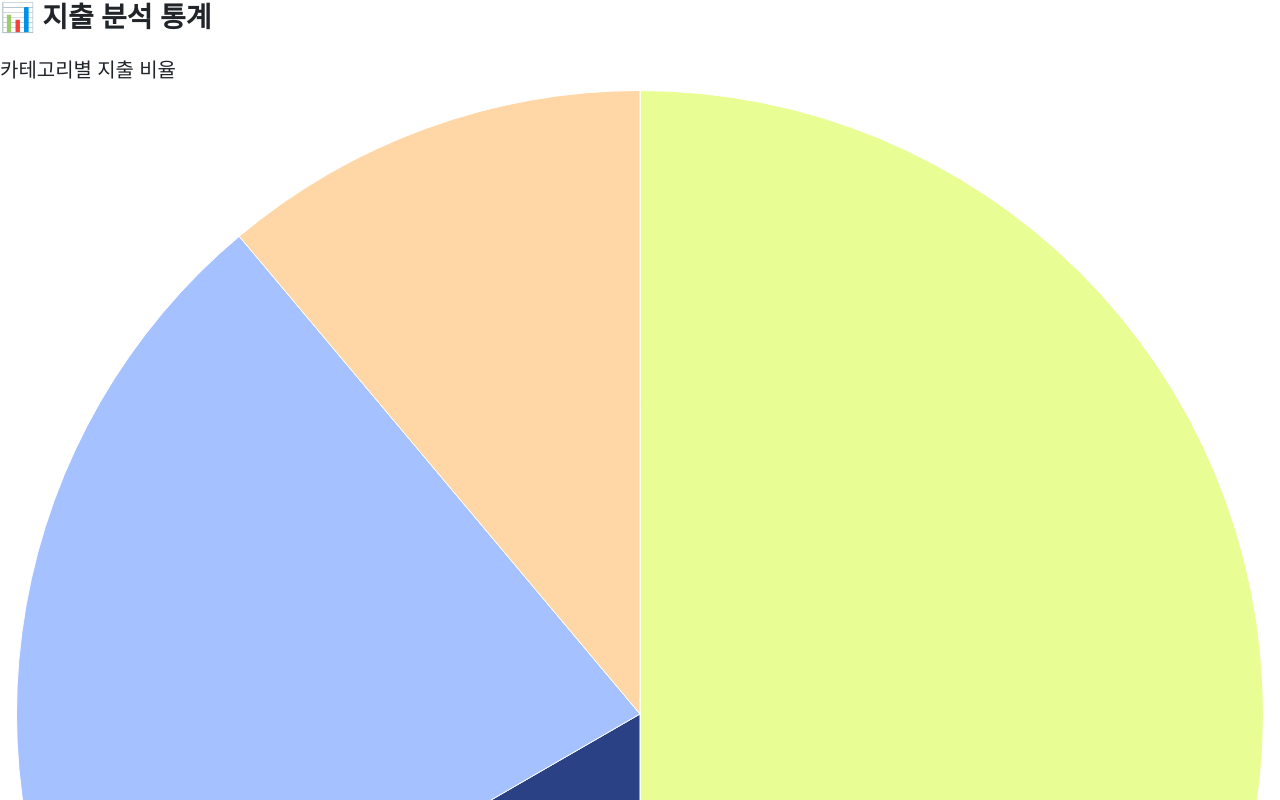
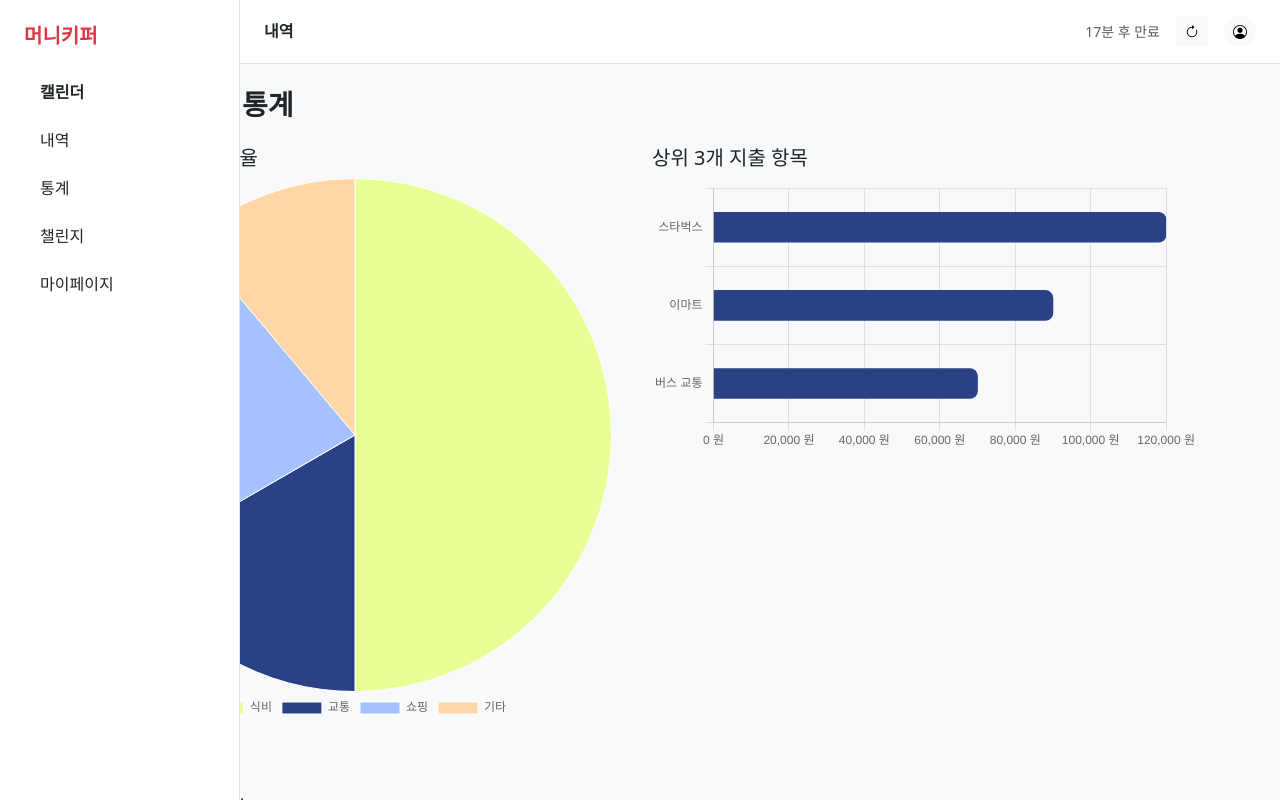
Before and after one commit to yeahy027/KB-TriFi, a Vue app in the folder trifi_project/: page /stat in a window 1280 px wide. Shown: the top 800 px of the page. Built offline with nearby package versions, Linux system fonts and the light colour scheme.

Commit message:
Add : AppLayout.vue 에 slot 추가

```diff
--- a/trifi_project/src/components/AppLayout.vue
+++ b/trifi_project/src/components/AppLayout.vue
@@ -5,10 +5,10 @@
 
     <!-- 오른쪽 전체 -->
     <div class="flex-grow-1">
-        <AppHeader />
+      <AppHeader :page-title="pageTitle" />
       <main class="bg-light" style="padding-top: 64px; min-height: 100vh;">
         <div class="container py-4">
-            <router-view />
+          <slot />
         </div>
       </main>
     </div>
@@ -16,8 +16,16 @@
 </template>
 
 <script setup>
-  import { RouterLink, RouterView } from 'vue-router'
+import { ref, onMounted } from 'vue'
+import { useRoute } from 'vue-router'
 
 import AppSidebar from './AppSidebar.vue'
 import AppHeader from './AppHeader.vue'
+
+const route = useRoute()
+const pageTitle = ref('')
+
+onMounted(() => {
+  pageTitle.value = route.meta.title || '기본 제목'
+})
 </script>
--- a/trifi_project/src/pages/StatsPage.vue
+++ b/trifi_project/src/pages/StatsPage.vue
@@ -1,22 +1,35 @@
+<!-- KB-TriFi/trifi_project/src/pages/StatsPage.vue -->
 <template>
-    <div>
+  <AppLayout>
+    <template #default>
       <h3 class="fw-bold mb-4">📊 지출 분석 통계</h3>
 
-      <!-- ✅ 원형 차트 -->
+      <div class="row">
+        <!-- ✅ 왼쪽: 원형 차트 -->
+        <div class="col-md-6 mb-4">
           <h5 class="mb-2">카테고리별 지출 비율</h5>
-      <PieChart :data="pieData" class="mb-5"/>
+          <PieChart :data="pieData" />
+        </div>
 
-      <!-- ✅ 지출 상위 항목 -->
+        <!-- ✅ 오른쪽: 상위 지출 -->
+        <div class="col-md-6 mb-4">
           <h5 class="mb-2">상위 3개 지출 항목</h5>
-      <BarChart :data="topSpendingData" class="mb-5"/>
+          <BarChart :data="topSpendingData" />
+        </div>
+      </div>
 
-      <!-- ✅ 전월 vs 이번 달 비교 -->
+      <!-- ✅ 아래: 전월 vs 이번 달 -->
+      <div class="mt-5">
         <h5 class="mb-2">전월 vs 이번 달 지출</h5>
-      <CompareChart :data="compareData"/>
+        <CompareChart :data="compareData" />
       </div>
+    </template>
+  </AppLayout>
 </template>
 
 <script setup>
+import AppLayout from '../components/AppLayout.vue'
+
 import PieChart from '../components/charts/PieChart.vue'
 import BarChart from '../components/charts/BarChart.vue'
 import CompareChart from '../components/charts/CompareChart.vue'
```
Lines whose indentation alone changed are shown as unchanged.
